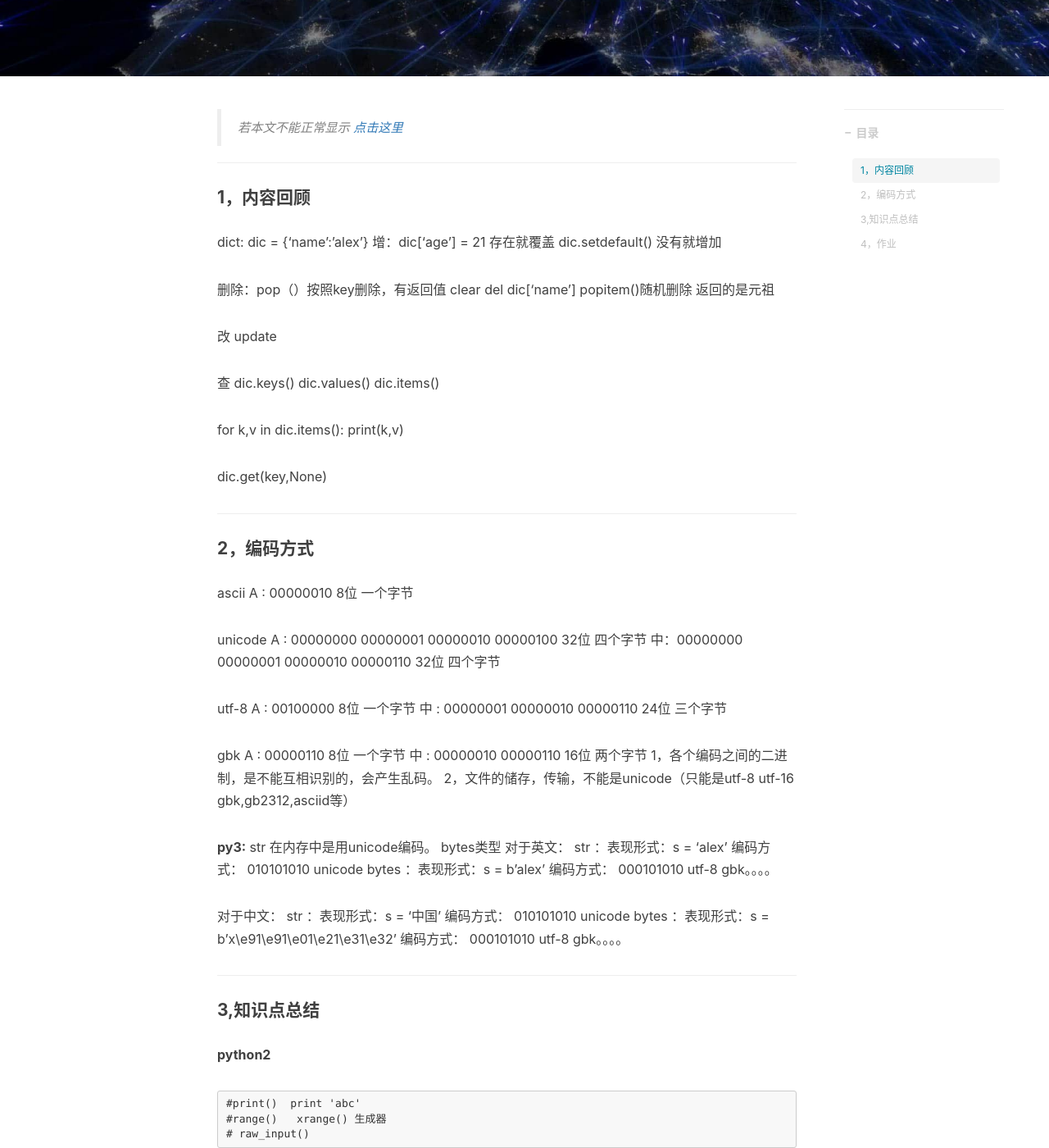
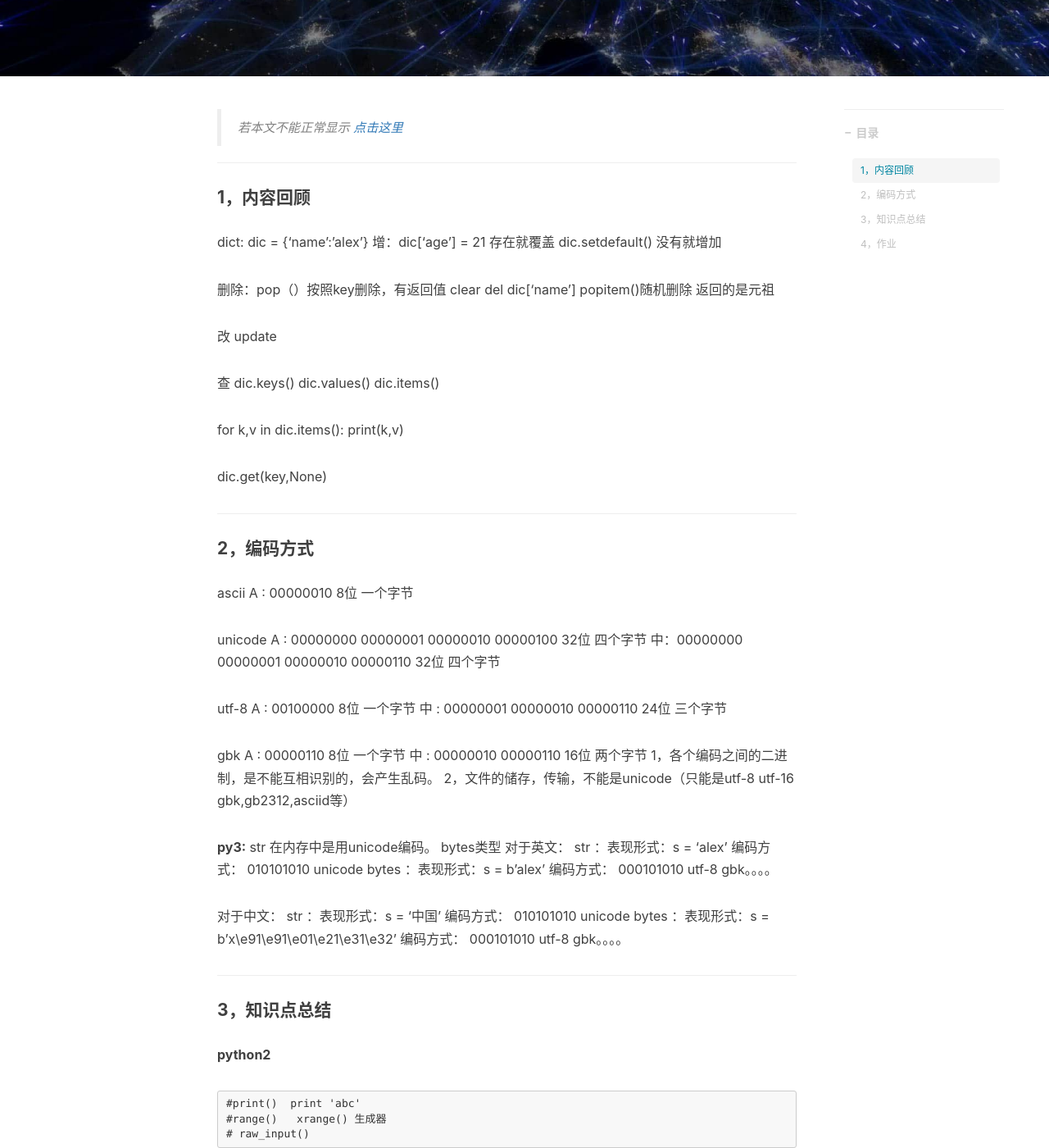
Before and after one commit to cuitianxiang100/cuitianxiang100.github.io, a Jekyll site: the page built from _posts/2018-08-12-Python笔记day06（基础）.md, in a window 1280 px wide and 1400 px high, scrolled down 430 px. Shown: the whole window at 82% size. Built offline with Jekyll 4.4.1, drawn with Linux system fonts in a browser that asks for light colours; nearby versions of some CDN libraries; comment, search, counter and statistics services are not loaded.

````diff
--- a/_posts/2018-08-12-Python笔记day06（基础）.md
+++ b/_posts/2018-08-12-Python笔记day06（基础）.md
@@ -74,7 +74,7 @@ gbk        A : 00000110  8位 一个字节
 ----------
 
 
-#### 3,知识点总结
+#### 3，知识点总结
 **python2**
 
 ```
````
